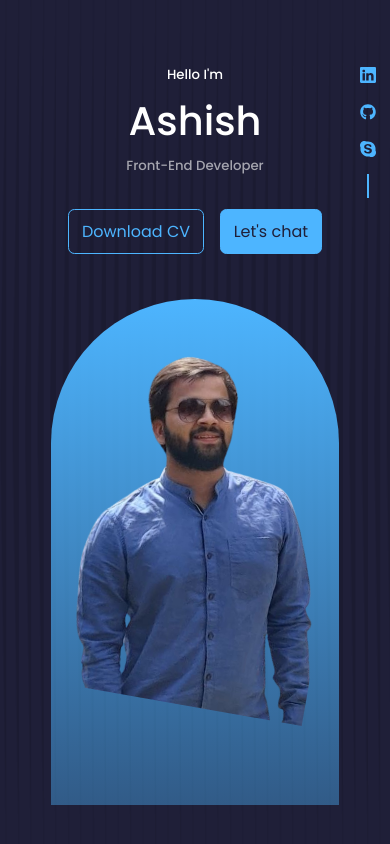
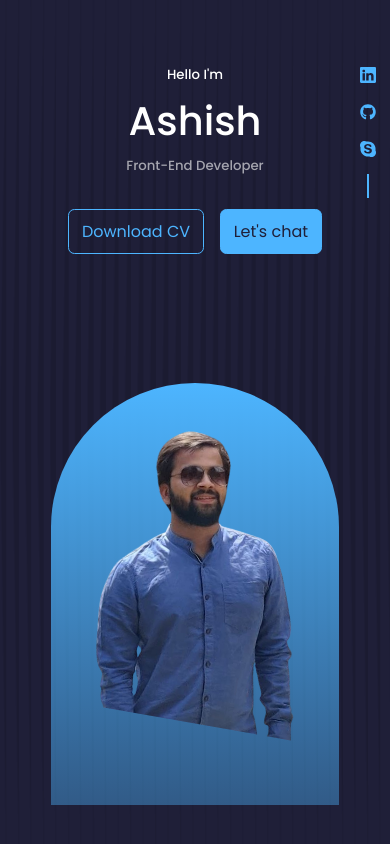
Before and after one commit to ash14ish/My-Portfolio, a React (Create React App) app: page / in a window 390 px wide. Shown: the top 844 px of the page. Built offline with nearby package versions, Linux system fonts and the light colour scheme.

Commit message:
portfolio

```diff
--- a/src/components/Home/Home.css
+++ b/src/components/Home/Home.css
@@ -76,7 +76,7 @@ header {
   }
 
   .my-pic {
-    height: 60vh;
+    height: 50vh;
     padding: 0;
     bottom: 0;
   }
```
